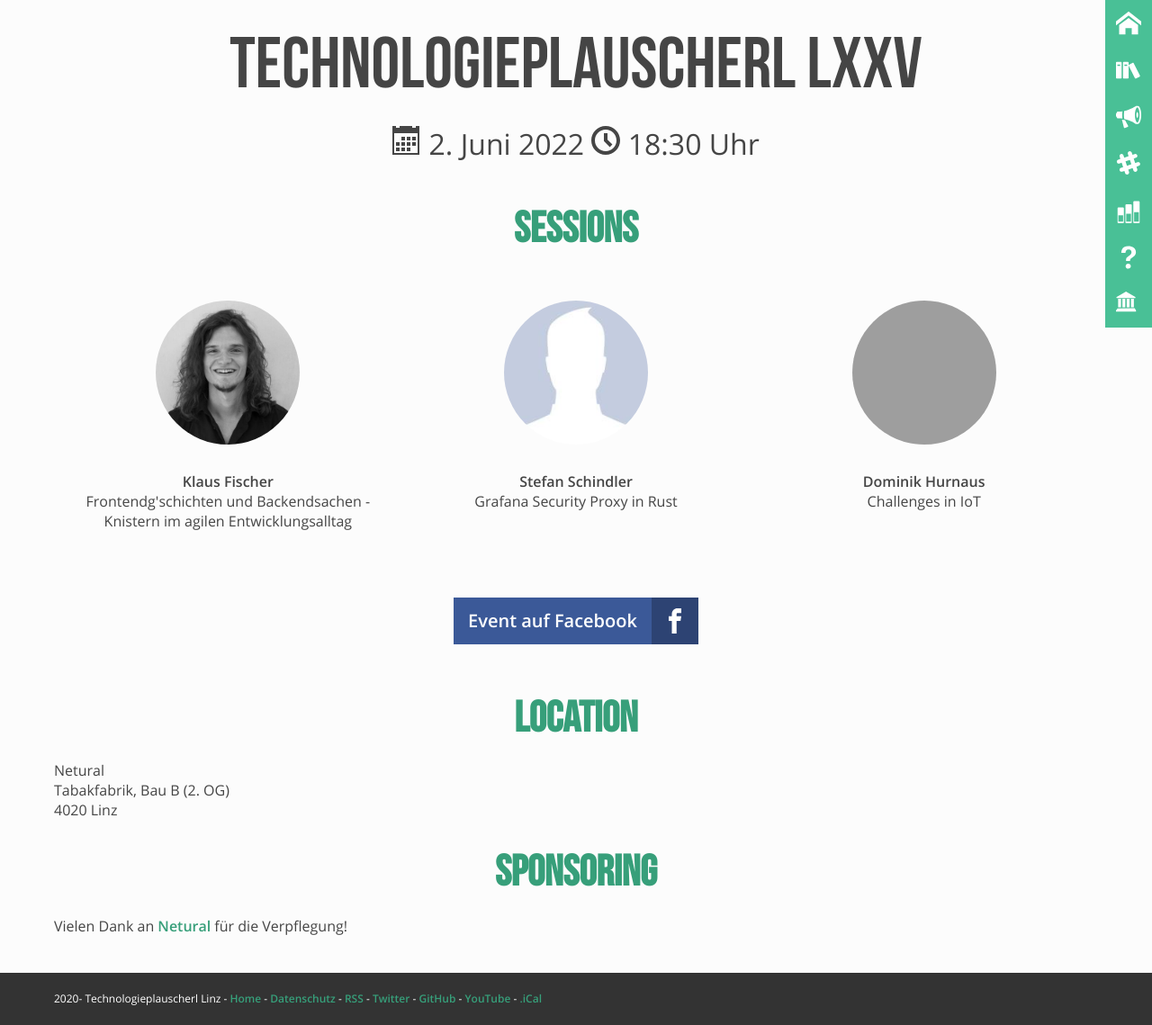
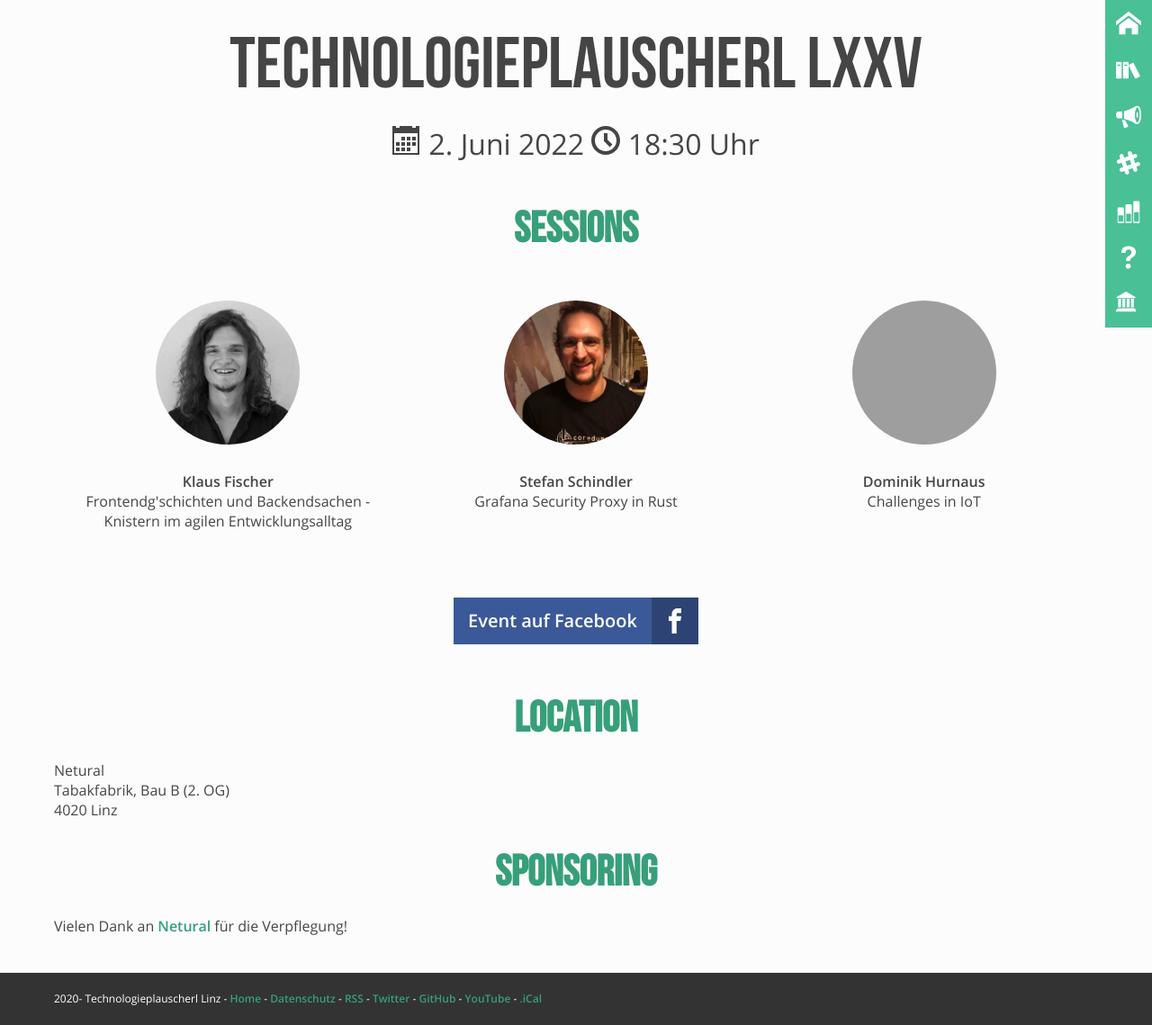
Before and after one commit to mericanAncer127/plauscherl, a Jekyll site: the page built from _plauscherl/75.html, in a window 1280 px wide. Shown: the whole page at 90% size. Built offline with Jekyll 4.4.1, drawn with Linux system fonts in a browser that asks for light colours; grey boxes are pictures that could not be loaded.

Commit message:
Update 75.html

```diff
--- a/_plauscherl/75.html
+++ b/_plauscherl/75.html
@@ -25,7 +25,7 @@ speakers:
 -
    name: "Stefan Schindler"
    talk: "Grafana Security Proxy in Rust"
-   img: "/img/speaker_male_no_img.jpg"
+   img: "/img/speaker-avatars/stefan-schindler.jpg"
 -
    name: "Dominik Hurnaus"
    talk: "Challenges in IoT"
```
